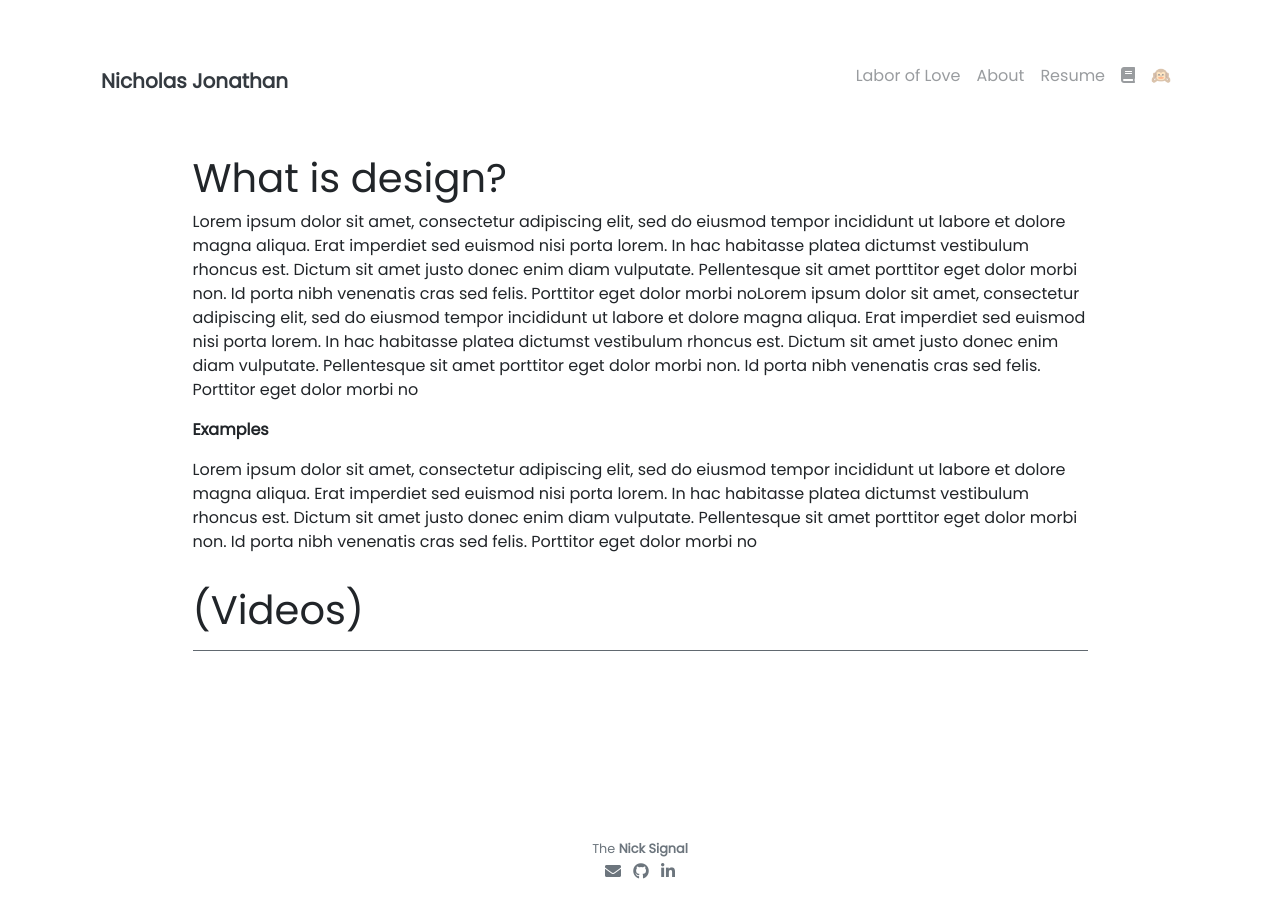
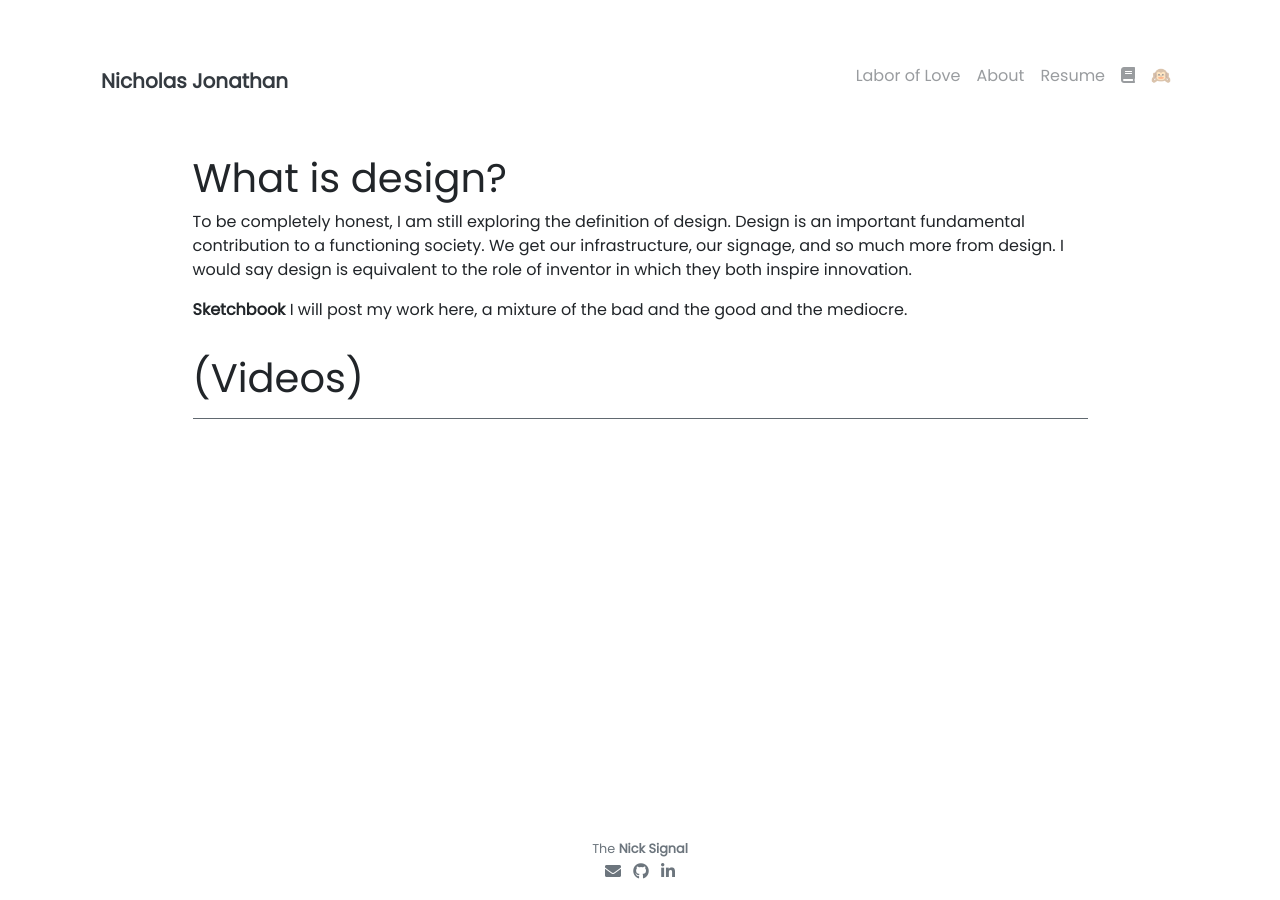
Before and after one commit to Seerow0/-MK-II-Nicholas-J-Website-, a Jekyll site: the page built from _projects/(4) A Digital Sketchbook.md, in a window 1280 px wide. Built offline with Jekyll 4.4.1, drawn with Linux system fonts in a browser that asks for light colours; nearby versions of some CDN libraries; a script that is not in the unit is left out.

Commit message:
Update (4) A Digital Sketchbook.md

```diff
--- a/_projects/(4) A Digital Sketchbook.md
+++ b/_projects/(4) A Digital Sketchbook.md
@@ -6,12 +6,12 @@ description: Art Sketchbook
 ---
 
 # What is design?
+ To be completely honest, I am still exploring the definition of design. Design is an important fundamental contribution to a functioning society. We get our infrastructure, our signage, and so much more from design. I would say design is equivalent to the role of inventor in which they both inspire innovation.
 
-Lorem ipsum dolor sit amet, consectetur adipiscing elit, sed do eiusmod tempor incididunt ut labore et dolore magna aliqua. Erat imperdiet sed euismod nisi porta lorem. In hac habitasse platea dictumst vestibulum rhoncus est. Dictum sit amet justo donec enim diam vulputate. Pellentesque sit amet porttitor eget dolor morbi non. Id porta nibh venenatis cras sed felis. Porttitor eget dolor morbi noLorem ipsum dolor sit amet, consectetur adipiscing elit, sed do eiusmod tempor incididunt ut labore et dolore magna aliqua. Erat imperdiet sed euismod nisi porta lorem. In hac habitasse platea dictumst vestibulum rhoncus est. Dictum sit amet justo donec enim diam vulputate. Pellentesque sit amet porttitor eget dolor morbi non. Id porta nibh venenatis cras sed felis. Porttitor eget dolor morbi no
+**Sketchbook**
+I will post my work here, a mixture of the bad and the good and the mediocre.
 
-**Examples**
 
-Lorem ipsum dolor sit amet, consectetur adipiscing elit, sed do eiusmod tempor incididunt ut labore et dolore magna aliqua. Erat imperdiet sed euismod nisi porta lorem. In hac habitasse platea dictumst vestibulum rhoncus est. Dictum sit amet justo donec enim diam vulputate. Pellentesque sit amet porttitor eget dolor morbi non. Id porta nibh venenatis cras sed felis. Porttitor eget dolor morbi no
 # (Videos)
 
 ---
```
